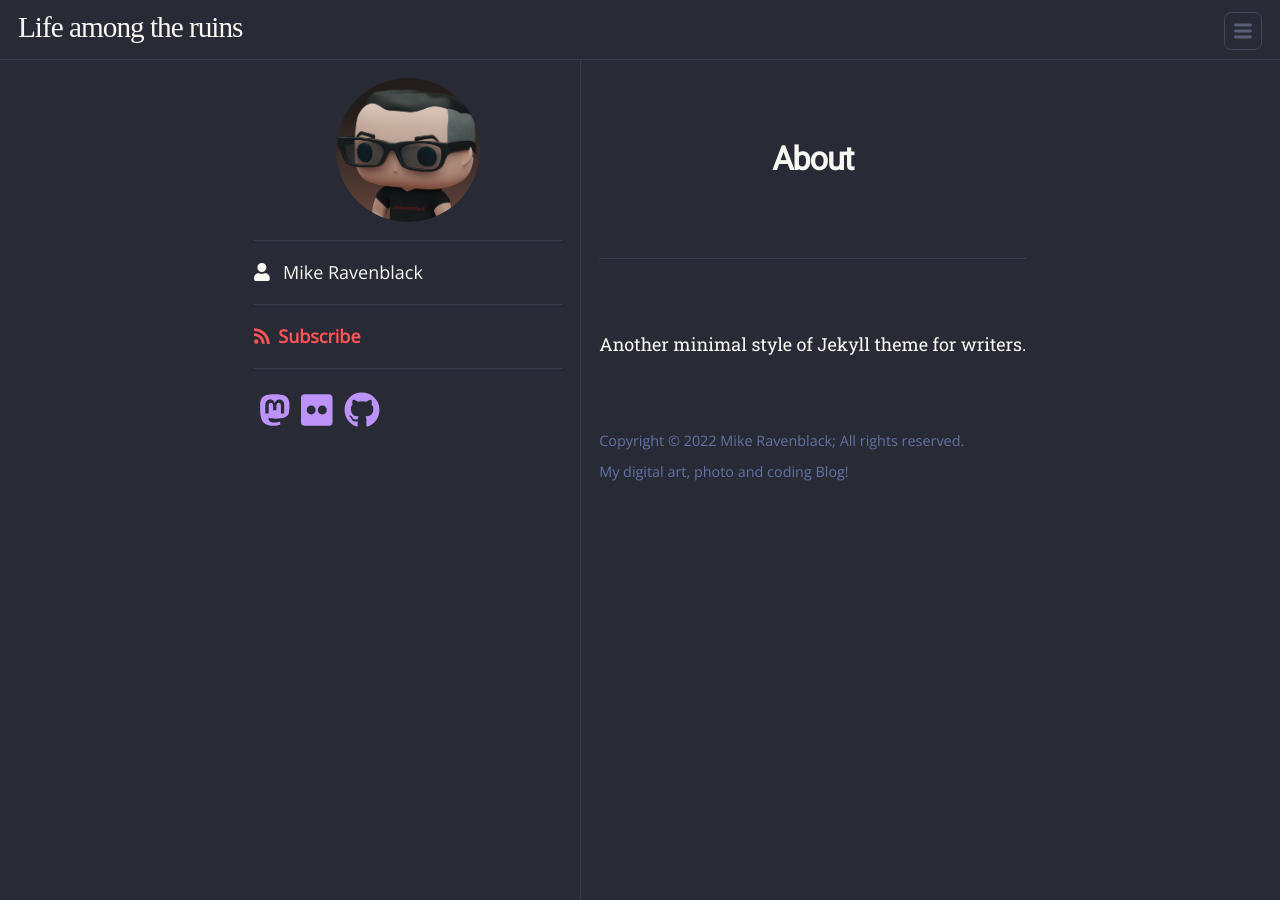
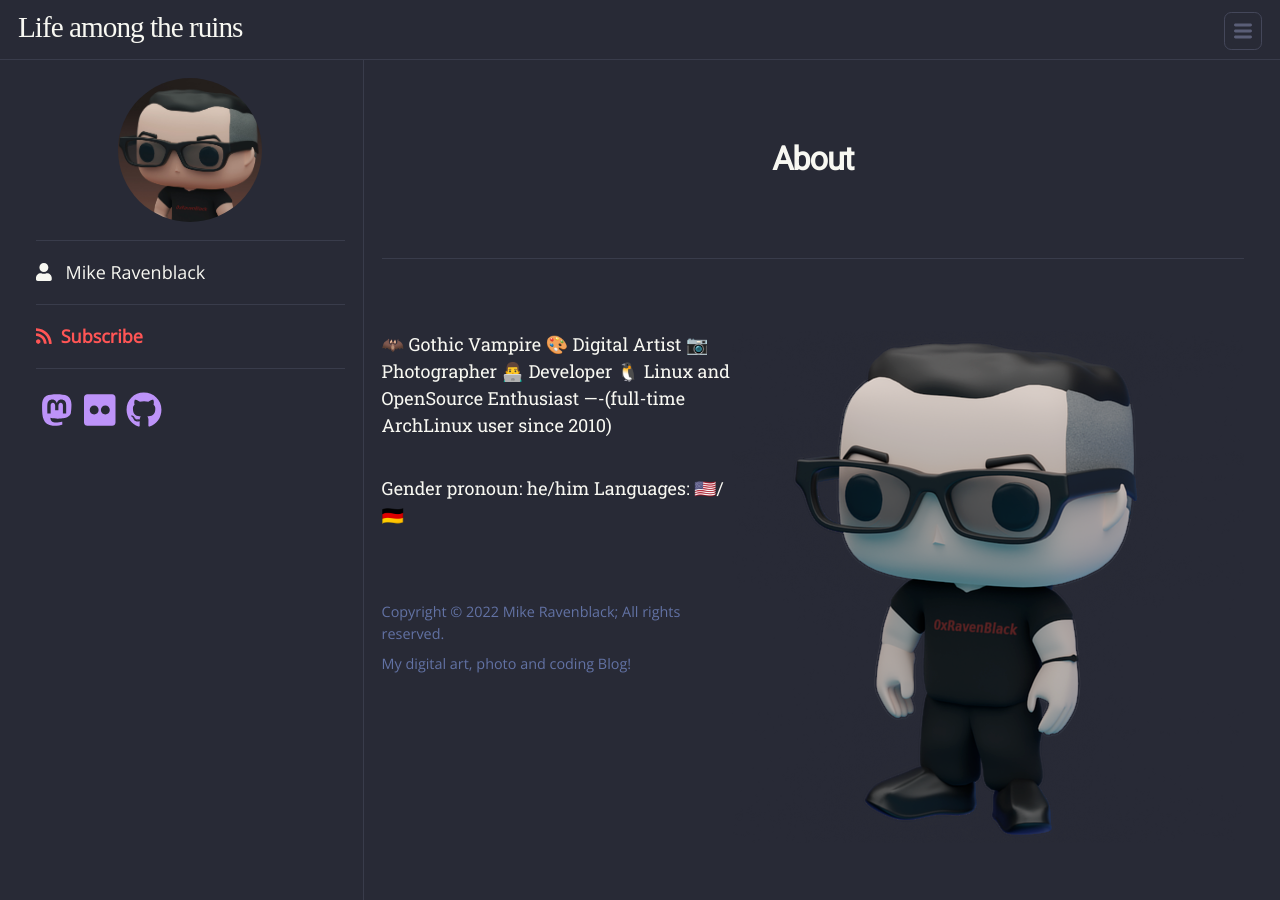
Before and after one commit to 0xRavenBlack/0xRavenBlack.github.io, a Jekyll site: the page built from about.md, in a window 1280 px wide. Built offline with Jekyll 4.4.1, drawn with Linux system fonts in a browser that asks for light colours; nearby versions of some CDN libraries; some web fonts are replaced.

Commit message:
add about page content

```diff
--- a/about.md
+++ b/about.md
@@ -4,4 +4,14 @@
 permalink: /about/
 ---
 
-Another minimal style of Jekyll theme for writers.
+<img align="right" src="https://raw.githubusercontent.com/0xRavenBlack/0xRavenBlack.github.io/main/images/about/about_avatar_full.png" />
+
+🦇 Gothic Vampire
+🎨 Digital Artist
+📷 Photographer
+👨‍💻 Developer
+🐧 Linux and OpenSource Enthusiast
+----(full-time ArchLinux user since 2010)
+
+Gender pronoun: he/him
+Languages: 🇺🇸/🇩🇪
```
